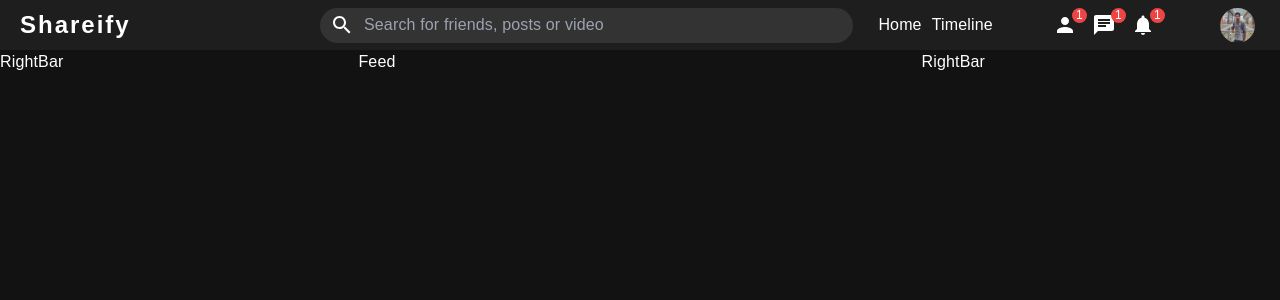
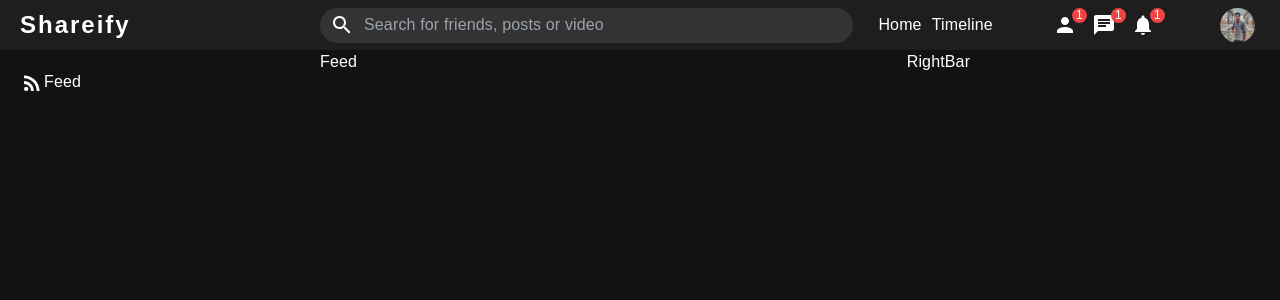
Before and after one commit to Balagurusiva/shareify-frontend, a React (Vite) app: page / in a window 1280 px wide. Shown: the top 300 px of the page. Built offline with nearby package versions, Linux system fonts and the light colour scheme.

Commit message:
modified:   src/components/Sidebar/sidebar.css 	modified:   src/components/Sidebar/sidebar.jsx 	modified:   src/pages/home/Home.jsx

```diff
--- a/src/components/Sidebar/sidebar.css
+++ b/src/components/Sidebar/sidebar.css
@@ -1,3 +1,7 @@
 .sidebar{
-    @apply flex-3
+    @apply flex-3 h-[calc(100vh-50px)]
 }
+
+.sidebar-wrapper{
+    @apply p-[20px]
+}
--- a/src/components/Sidebar/sidebar.jsx
+++ b/src/components/Sidebar/sidebar.jsx
@@ -1,9 +1,19 @@
+import { RssFeed } from '@mui/icons-material'
 import './sidebar.css'
 
-const sidebar = () => {
+const Sidebar = () => {
   return (
-    <div className='sidebar'>sidebar</div>
+    <div className='sidebar'>
+        <div className="sidebar-wrapper">
+            <ul className="sidebar-list">
+                <li className="sidebar-list-item">
+                    <RssFeed className='sidebar-icon' />
+                    <span className="sidebar-list-item-text">Feed</span>
+                </li>
+            </ul>
+        </div>
+    </div>
   )
 }
 
-export default sidebar
+export default Sidebar
--- a/src/pages/home/Home.jsx
+++ b/src/pages/home/Home.jsx
@@ -1,7 +1,7 @@
 import Topbar from '../../components/TopBar/Topbar'
-import SideBar from '../../components/RightBar/RightBar'
 import RightBar from '../../components/RightBar/RightBar'
 import Feed from '../../components/Feed/Feed'
+import Sidebar from '../../components/Sidebar/sidebar'
 import './home.css'
 
 const home = () => {
@@ -9,7 +9,7 @@ const home = () => {
         <>
             <Topbar />
             <div className="homeContainer">
-        <SideBar />
+                <Sidebar />
                 <Feed />
                 <RightBar />
             </div>
```
Lines whose indentation alone changed are shown as unchanged.
